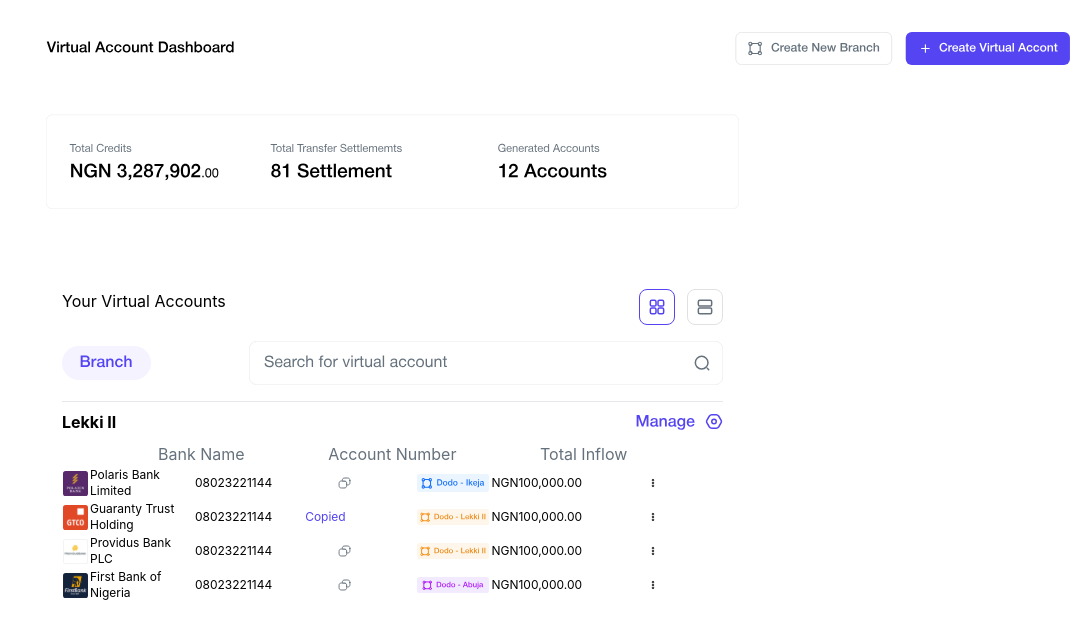
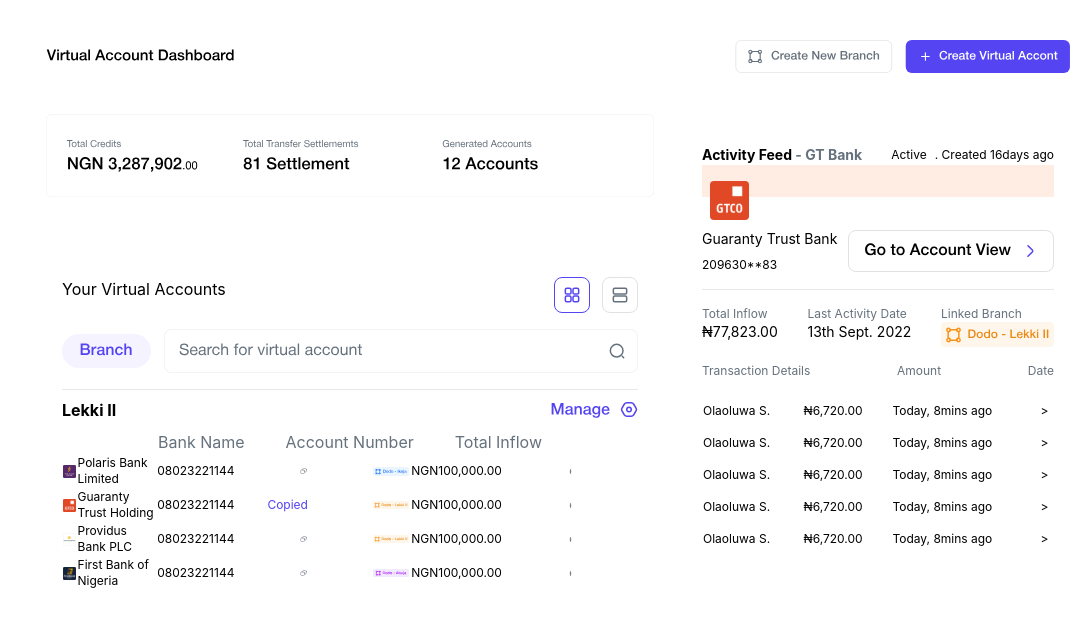
Before and after one commit to Dee-Tyan/talentsquare, a React (Create React App) app in the folder buildscreens/: page /dd in a window 1280 px wide. Shown: the top 638 px of the page, without its empty margins (194-1280 px from the left). Built offline with nearby package versions, Linux system fonts and the light colour scheme.

Commit message:
design complete

```diff
--- a/buildscreens/src/components/ActivityFeed/AF.jsx
+++ b/buildscreens/src/components/ActivityFeed/AF.jsx
@@ -5,8 +5,8 @@
 
 const AF = () => {
   return (
-    <div class="relative top-32 h-screen bg-white">
-      <div class="absolute inset-y-0 right-0 w-96 px-4">
+    <div class=" bg-white">
+      <div class="w-96 px-4">
         <div className="flex justify-between">
           <h3 className="text-sm font-bold">
             Activity Feed <span className="text-dgrey">- GT Bank </span>
--- /dev/null
+++ b/buildscreens/src/components/Layout/Layout.jsx
@@ -0,0 +1,19 @@
+import React from 'react'
+import Header from '../Header/Header'
+import SideNav from '../SideNav/SideNav'
+
+const Layout = ({pageTitle, children}) => {
+  return (
+    <div className="w-full min-h-screen h-full bg-bgcolor flex relative overflow-y-auto overflow-x-hidden">
+      <SideNav />
+
+      <div className="w-full p-5 lg:p-8 lg:pb-4 relative ml-sidebar-sm lg:ml-sidebar-lg overflow-x-hidden">
+        <Header pageTitle={pageTitle} />
+
+        {children}
+      </div>
+    </div>
+  )
+}
+
+export default Layout
--- a/buildscreens/src/components/SideNav/SideNav.jsx
+++ b/buildscreens/src/components/SideNav/SideNav.jsx
@@ -17,7 +17,7 @@
 
 const SideNav = () => {
   return (
-    <div className="bg-white w-52 h-screen overflow-y-scroll fixed top-20 bottom-0 z-50">
+    <div className="bg-white w-52 h-screen fixed top-20 bottom-0 z-50">
       <div className="pt-4 mb-36">
         <nav>
           <ul>
--- a/buildscreens/src/components/VAccounts/VAccounts.jsx
+++ b/buildscreens/src/components/VAccounts/VAccounts.jsx
@@ -13,21 +13,17 @@
 import pb from "../../assets/pb.svg";
 import fb from "../../assets/fb.svg";
 import dodo from "../../assets/dodo.svg";
+import acc from "../../assets/accview.svg";
 import abuja from "../../assets/abuja.svg";
-
 
 const VAccount = () => {
   return (
-    <div className="pl-60">
-      <div className="pr-4">
-        <img src={vad} className="mb-12 mt-8" />
-      </div>
-
-      <div class=" w-2/3">
+    <div className="">
+      <img src={vad} className='pl-60 py-10 px-4' />
+      <div className="flex row pl-60 px-4 pb-16">
+        <div className="w-2/3">
           <img src={generated} />
-      </div>
-
-      <div className="mt-8 py-12 px-4 w-2/3 bg-white">
+          <div className="mt-8 py-12 px-4 bg-white">
             <div className="flex justify-between">
               <h3>Your Virtual Accounts</h3>
               <img src={licons} />
@@ -52,10 +48,9 @@
             </div>
 
             <table className="w-full text-xs">
-
               <tbody>
                 <tr className="">
-              <td>
+                  <td className="py-2">
                     <img src={polaris} />
                   </td>
 
@@ -79,7 +74,7 @@
                 </tr>
 
                 <tr className="">
-              <td>
+                  <td className="py-2">
                     <img src={gtb} />
                   </td>
 
@@ -101,7 +96,7 @@
                 </tr>
 
                 <tr className="">
-              <td>
+                  <td className="py-2">
                     <img src={pb} />
                   </td>
 
@@ -125,7 +120,7 @@
                 </tr>
 
                 <tr className="">
-              <td>
+                  <td className="">
                     <img src={fb} />
                   </td>
 
@@ -151,6 +146,99 @@
             </table>
           </div>
         </div>
+
+        <div class=" pl-8">
+          <div class="w-96 px-4 bg-white pt-8 rounded-lg">
+            <div className="flex justify-between">
+              <h3 className="text-sm font-bold">
+                Activity Feed <span className="text-dgrey">- GT Bank </span>
+              </h3>
+              <div className="flex flex-row items-center">
+                <h6 className="green-500 text-xs"> Active</h6>
+                <h6 className="text-xs ml-2">. Created 16days ago</h6>
+              </div>
+            </div>
+
+            <div className="h-8 bg-gto relative">
+              <img src={gtb} className="absolute top-4 left-2" />
+            </div>
+
+            <div className="flex justify-between mt-8 mb-4">
+              <div>
+                <p className="text-sm mb-2">Guaranty Trust Bank</p>
+                <p className="text-xs">209630**83</p>
+              </div>
+
+              <img src={acc} className="" />
+            </div>
+
+            <hr />
+
+            <div className="flex justify-between mt-4">
+              <div>
+                <p className="text-dgrey text-xs">Total Inflow</p>
+                <p className="text-sm">₦77,823.00</p>
+              </div>
+
+              <div>
+                <p className="text-dgrey text-xs">Last Activity Date</p>
+                <p className="text-sm">13th Sept. 2022</p>
+              </div>
+
+              <div>
+                <p className="text-dgrey text-xs">Linked Branch</p>
+                <img src={dodo} />
+              </div>
+            </div>
+
+            <div className="flex justify-between py-4">
+              <h3 className="text-dgrey text-xs">Transaction Details</h3>
+              <h3 className="text-dgrey text-xs">Amount</h3>
+              <h3 className="text-dgrey text-xs">Date</h3>
+            </div>
+
+            <table className="w-full mb-32">
+              <tbody className="text-xs">
+                <tr>
+                  <td className="py-2">Olaoluwa S.</td>
+                  <td>₦6,720.00</td>
+                  <td>Today, 8mins ago</td>
+                  <td> {">"} </td>
+                </tr>
+                <tr className="gap-2">
+                  <td className="py-2">Olaoluwa S.</td>
+                  <td>₦6,720.00</td>
+                  <td>Today, 8mins ago</td>
+                  <td> {">"} </td>
+                </tr>
+                <tr>
+                  <td className="py-2">Olaoluwa S.</td>
+                  <td>₦6,720.00</td>
+                  <td>Today, 8mins ago</td>
+                  <td> {">"} </td>
+                </tr>
+                <tr>
+                  <td className="py-2">Olaoluwa S.</td>
+                  <td>₦6,720.00</td>
+                  <td>Today, 8mins ago</td>
+                  <td> {">"} </td>
+                </tr>
+                <tr>
+                  <td className="py-2">Olaoluwa S.</td>
+                  <td>₦6,720.00</td>
+                  <td>Today, 8mins ago</td>
+                  <td> {">"} </td>
+                </tr>
+              </tbody>
+            </table>
+
+            <div className="mb-24">
+               <p className="text-white">.</p>
+            </div>
+          </div>
+        </div>
+      </div>
+    </div>
   );
 };
 
--- a/buildscreens/src/pages/Dashboard/Dashboard.jsx
+++ b/buildscreens/src/pages/Dashboard/Dashboard.jsx
@@ -1,18 +1,17 @@
-import React from 'react'
-import Header from '../../components/Header/Header'
-import SideNav from '../../components/SideNav/SideNav'
-import VAccount from '../../components/VAccounts/VAccounts'
-import AF from '../../components/ActivityFeed/AF'
+import React from "react";
+import Header from "../../components/Header/Header";
+import SideNav from "../../components/SideNav/SideNav";
+import VAccount from "../../components/VAccounts/VAccounts";
+
 
 const Dashboard = () => {
   return (
-    <div className='bg-bgcolor h-screen'>
-        <Header/>
-        <SideNav/>
-        <VAccount />
-        <AF />
+    <div className="fixed bg-bgcolor">
+      <Header/>
+      <SideNav />
+      <VAccount />
     </div>
-  )
-}
+  );
+};
 
-export default Dashboard
+export default Dashboard;
```
Lines whose indentation alone changed are shown as unchanged.
